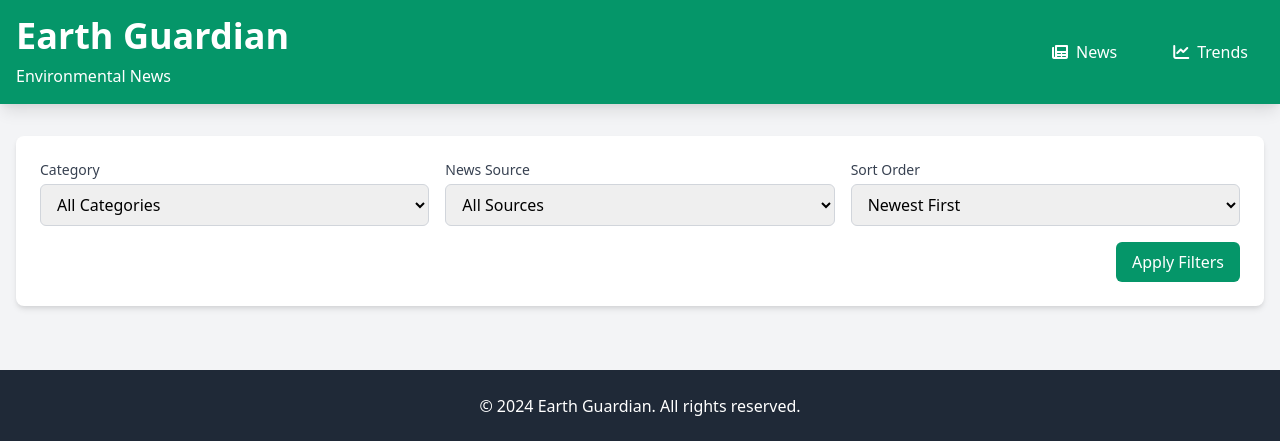
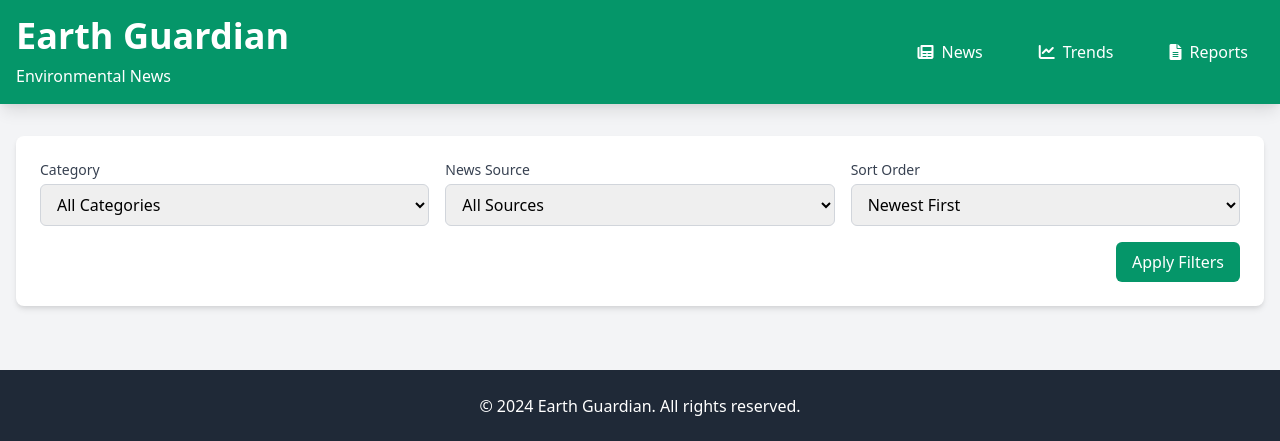
Before and after one commit to hulsfarmer/earthGuardian, a Flask app: template templates/index.html in a window 1280 px wide. Shown: the top 441 px of the page. Run offline with Flask 2, Linux system fonts and the light colour scheme; the template is opened without the code that fills it, so the values that code supplies are empty.

Commit message:
Update index.html

```diff
--- a/templates/index.html
+++ b/templates/index.html
@@ -53,6 +53,10 @@
                     <a href="/trends" class="px-4 py-2 rounded-md hover:bg-green-700 transition-colors duration-200 flex items-center">
                         <i class="fas fa-chart-line mr-2"></i>
                         Trends
+                    </a>
+                    <a href="/reports" class="px-4 py-2 rounded-md hover:bg-green-700 transition-colors duration-200 flex items-center">
+                        <i class="fas fa-file-alt mr-2"></i>
+                        Reports
                     </a>
                 </nav>
             </div>
```
